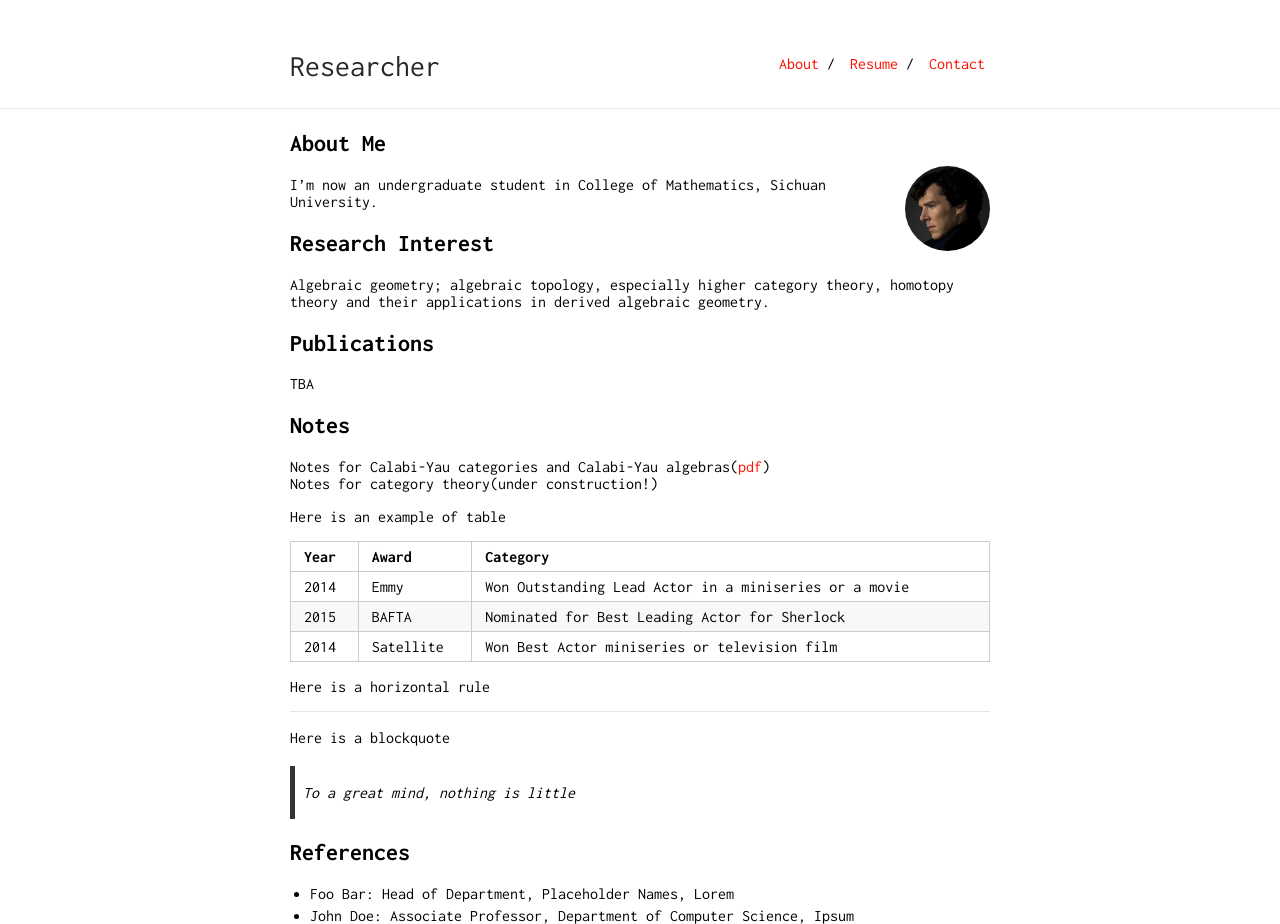
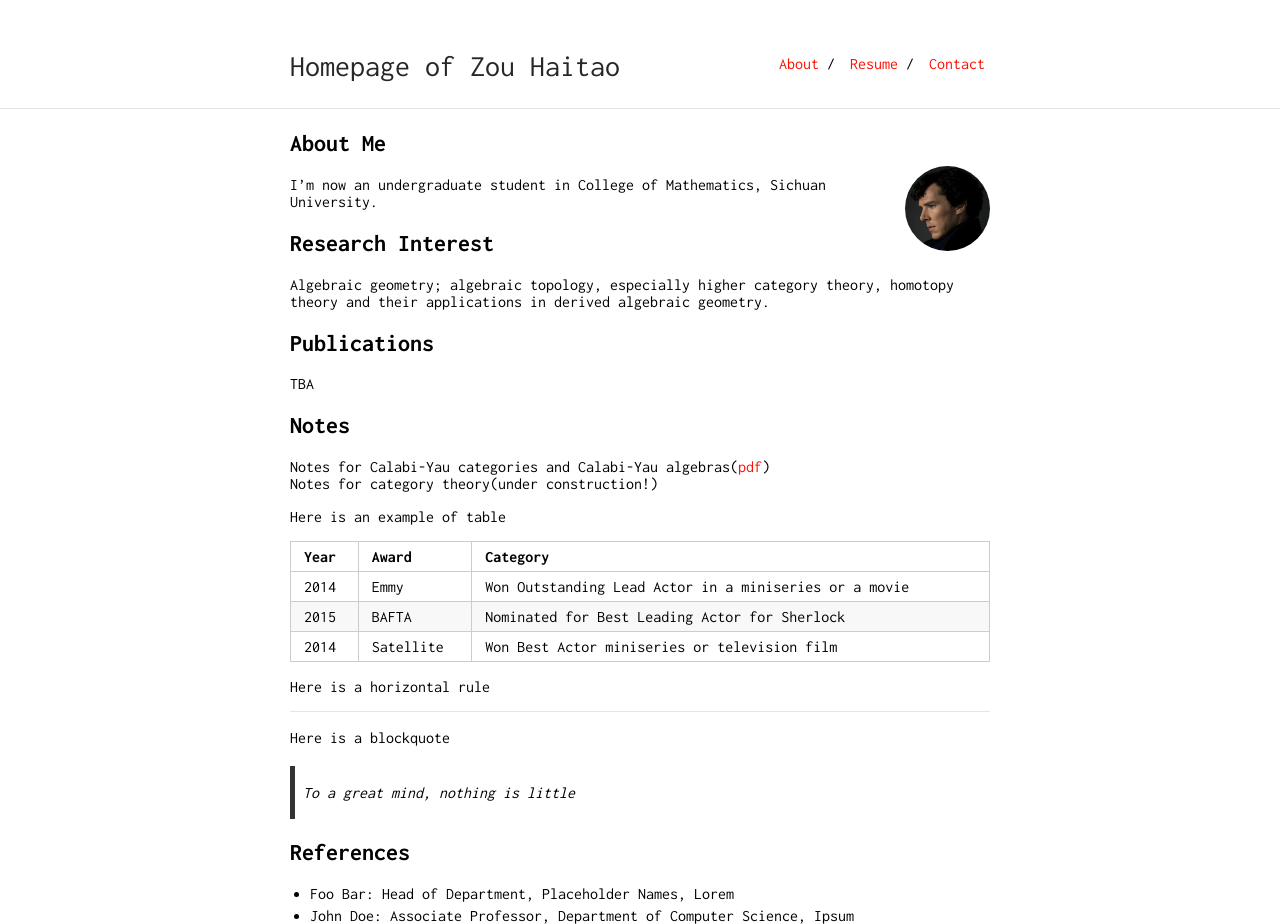
Before and after one commit to WalterScu/WalterScu.github.io, a Jekyll site: the page built from index.md, in a window 1280 px wide. Built offline with Jekyll 4.4.1, drawn with Linux system fonts in a browser that asks for light colours; our own code applies the rules of GitHub Pages for plain Markdown files.

Commit message:
modified:   _config.yml

```diff
--- a/_config.yml
+++ b/_config.yml
@@ -1,4 +1,4 @@
-title: Researcher
+title: Homepage of Zou Haitao
 url: "http://homepage.htzou.xyz"
 
 markdown: kramdown
```
